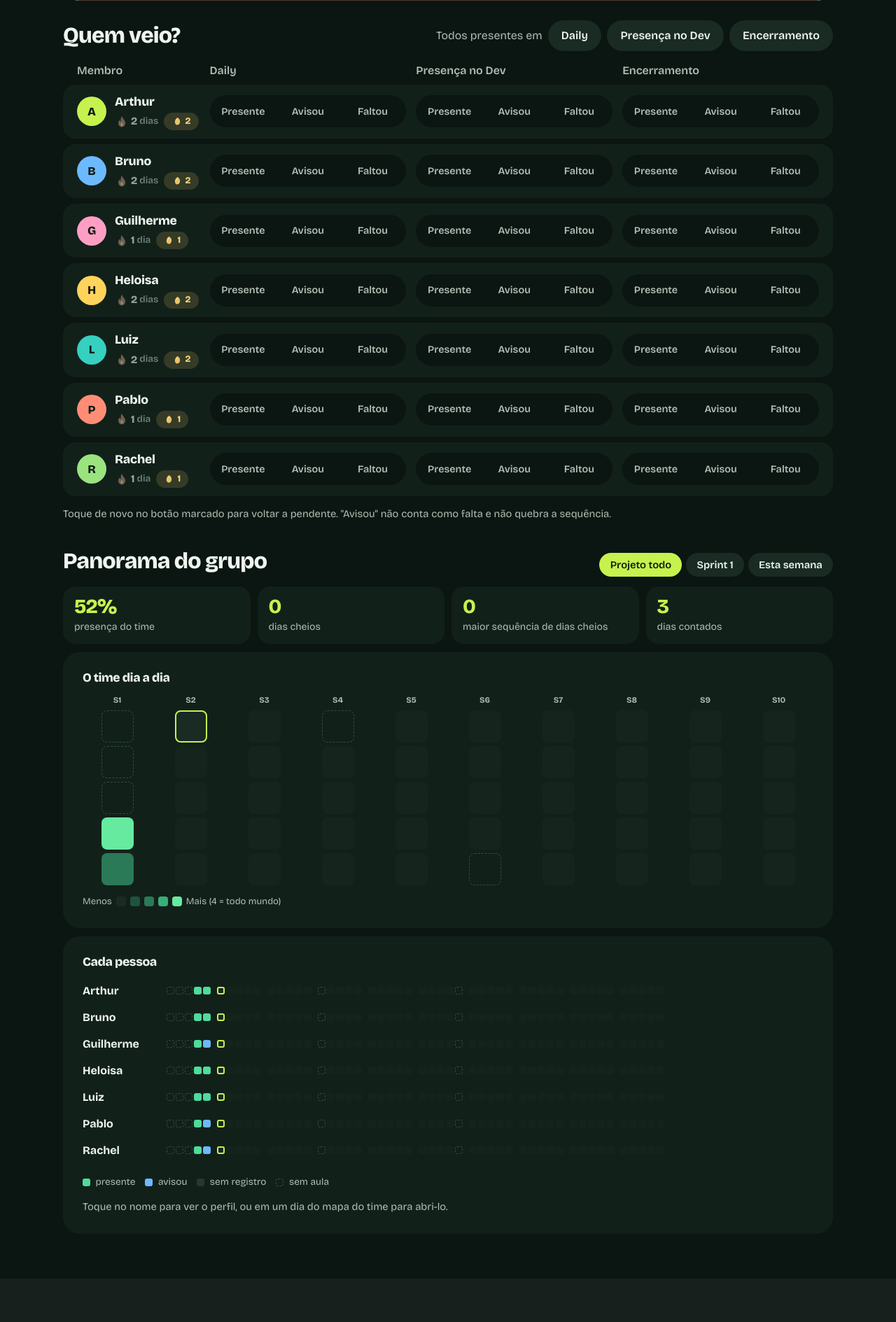
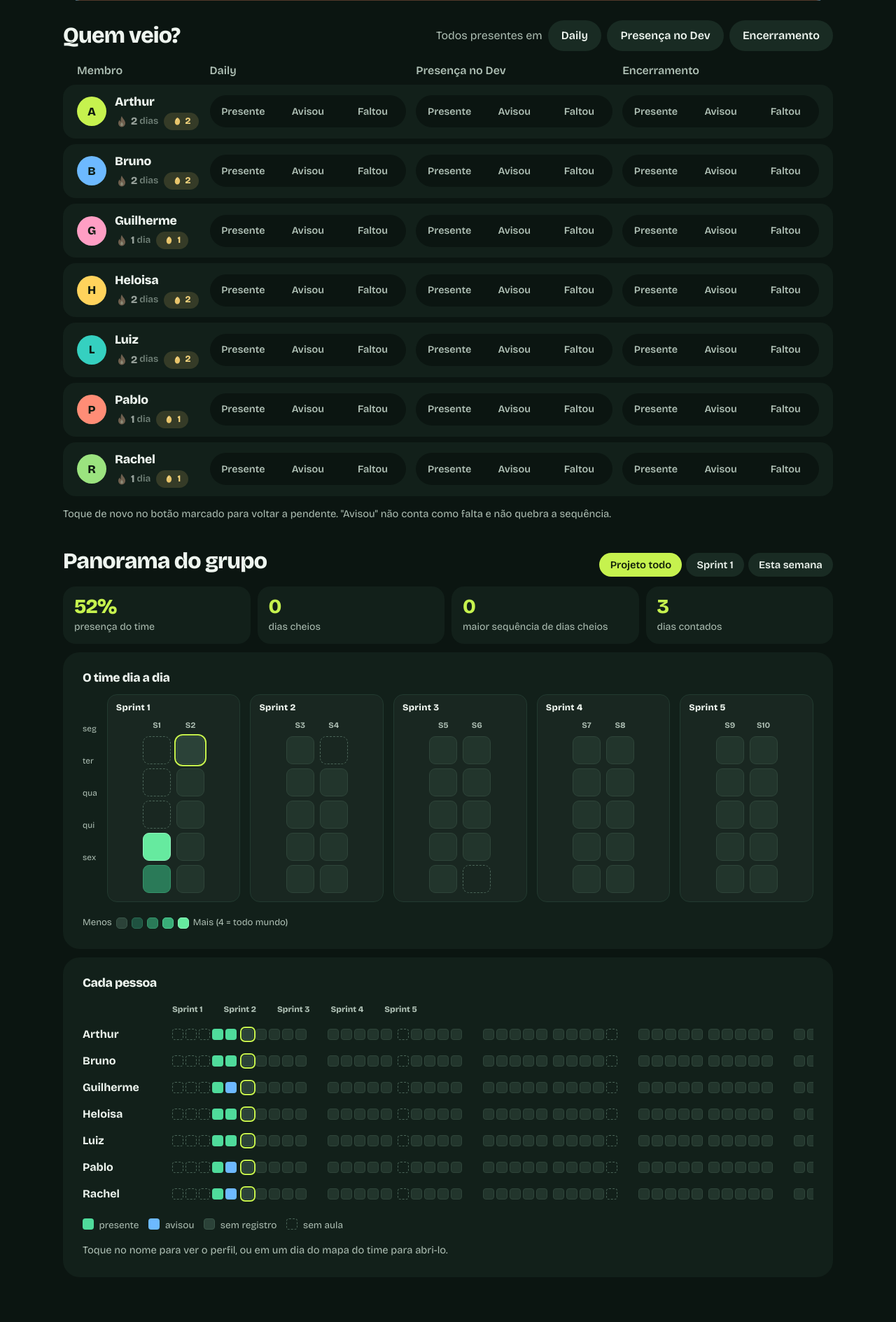
Before and after one commit to malafisor-arthurloyola/StreakScrumForest, a Flask app: page /dia/2026-10-19 in a window 1280 px wide. Shown: the part 566-2455 px from the top of the page at 70% size. Before the commit the page ends 2329 px from the top, so only its background shows below. Run offline with Flask 3, Linux system fonts and the light colour scheme; data comes from the database, SQL or seed files in the repository; data that the repository does not hold is empty.

Commit message:
Panorama: sprints agrupadas, quadrados vazios visiveis e eixo de dias
Co-Authored-By: Claude Sonnet 5.5 <noreply@anthropic.com>

```diff
--- a/app.py
+++ b/app.py
@@ -895,9 +895,18 @@ def _panorama(db, ctx, periodo="projeto", hoje=None):
                     "data": ds, "rotulo": rotulo,
                     "estado": _estado_dia(regs[m["id"]].get(ds, {}), ds, hoje, ctx["dias_set"]),
                 })
-        semanas.append({"n": i + 1, "dias": dias_time})
+        semanas.append({"n": i + 1, "dias": dias_time,
+                        "sprint": game.sprint_da_data(seg.isoformat(), ctx["sprints"])})
         for m in ativos:
             linhas[m["id"]].append(por_pessoa[m["id"]])
+
+    grupos = []
+    for k, sem in enumerate(semanas):
+        if grupos and semanas[grupos[-1][0]]["sprint"] == sem["sprint"]:
+            grupos[-1].append(k)
+        else:
+            grupos.append([k])
+    grupos = [{"sprint": semanas[g[0]]["sprint"], "idx": g} for g in grupos]
 
     possiveis = len(dias_do_periodo) * total
     presentes_total = sum(
@@ -920,6 +929,7 @@ def _panorama(db, ctx, periodo="projeto", hoje=None):
             {"id": "semana", "nome": "Esta semana"},
         ],
         "semanas": semanas,
+        "grupos": grupos,
         "linhas": [{"id": m["id"], "name": m["name"], "semanas": linhas[m["id"]]} for m in ativos],
         "resumo": resumo,
         "total": total,
--- a/static/style.css
+++ b/static/style.css
@@ -978,35 +978,44 @@ body.entrar { display: grid; grid-template-columns: minmax(0, 1fr); place-items:
 .panorama .card h3 { margin-bottom: 14px; font-size: 1.1rem; }
 .panorama .card + .card { margin-top: 12px; }
 
-.gh { display: grid; grid-template-columns: repeat(var(--semanas), minmax(0, 1fr)); gap: 6px; }
-.gh-sem { display: flex; flex-direction: column; align-items: center; gap: 5px; }
+.gh-quadro { display: flex; gap: 14px; overflow-x: auto; padding-bottom: 6px; align-items: flex-start; }
+.gh-eixo { display: flex; flex-direction: column; gap: 6px; flex: none; padding-top: 30px; }
+.gh-eixo span { height: 40px; display: flex; align-items: center; color: var(--ink2); font-size: 0.74rem; }
+.gh-eixo span.gh-n { display: none; }
+.gh-sprint { flex: 1 0 auto; padding: 8px 12px 12px; border-radius: 14px; background: rgba(255,255,255,0.03); border: 1px solid var(--s3); }
+.gh-sprint-nome { display: block; margin-bottom: 8px; color: var(--ink); font-size: 0.8rem; font-weight: 800; letter-spacing: 0.02em; }
+.gh-sems { display: flex; gap: 8px; justify-content: center; }
+.gh-sem { display: flex; flex-direction: column; align-items: center; gap: 6px; }
 .gh-n { color: var(--ink2); font-size: 0.72rem; font-weight: 700; }
-.gh-dia { display: block; width: 100%; max-width: 46px; aspect-ratio: 1; border-radius: 8px; background: var(--s2); }
-.gh-dia[data-n="1"] { background: #1f5240; }
-.gh-dia[data-n="2"] { background: #2a7a58; }
-.gh-dia[data-n="3"] { background: #39ad78; }
-.gh-dia[data-n="4"] { background: #66ea9f; }
-.gh-dia[data-estado="vazio"] { background: #26382f; }
-.gh-dia[data-estado="futuro"] { opacity: 0.45; }
-.gh-dia[data-estado="folga"] { background: transparent; border: 1px dashed var(--s4); }
-.gh-dia[data-hoje] { outline: 2px solid var(--acc); outline-offset: -2px; }
+.gh-dia { display: block; width: 40px; height: 40px; border-radius: 9px; background: #2b4238; border: 1px solid #3a5649; box-sizing: border-box; }
+.gh-dia[data-n="1"] { background: #1f5240; border-color: #2b6b53; }
+.gh-dia[data-n="2"] { background: #2a7a58; border-color: #36956b; }
+.gh-dia[data-n="3"] { background: #39ad78; border-color: #4fcc92; }
+.gh-dia[data-n="4"] { background: #66ea9f; border-color: #8ff5bd; }
+.gh-dia[data-estado="vazio"] { background: #2b4238; }
+.gh-dia[data-estado="futuro"] { background: #22352c; border-color: #2f453a; }
+.gh-dia[data-estado="folga"] { background: transparent; border: 1px dashed #4a6558; }
+.gh-dia[data-hoje] { outline: 2px solid var(--acc); outline-offset: 1px; }
 a.gh-dia:hover { filter: brightness(1.25); }
 .gh-legenda { display: flex; flex-wrap: wrap; align-items: center; gap: 6px; margin-top: 14px; color: var(--ink2); font-size: 0.82rem; }
-.gh-legenda .gh-dia { display: inline-block; width: 14px; height: 14px; max-width: none; border-radius: 4px; }
+.gh-legenda .gh-dia { display: inline-block; width: 16px; height: 16px; border-radius: 5px; }
 
 .pessoas { display: grid; gap: 4px; overflow-x: auto; padding-bottom: 4px; }
 .pessoa { display: flex; align-items: center; gap: 12px; padding: 5px 0; min-width: max-content; }
 .pessoa-nome { flex: none; width: 108px; color: var(--ink); font-weight: 700; text-decoration: none; }
 .pessoa-nome:hover { text-decoration: underline; }
-.pessoa-semanas { display: flex; gap: 9px; }
-.pessoa-sem { display: flex; gap: 2px; }
-.pdia { display: block; width: 11px; height: 11px; border-radius: 3px; background: var(--s2); }
-.pdia[data-estado="presente"] { background: var(--ok); }
-.pdia[data-estado="justificada"] { background: var(--aviso); }
-.pdia[data-estado="hoje"] { outline: 2px solid var(--acc); outline-offset: -2px; }
-.pdia[data-estado="vazio"], .pdia[data-estado="faltou"] { background: #26382f; }
-.pdia[data-estado="futuro"] { opacity: 0.4; }
-.pdia[data-estado="folga"] { background: transparent; border: 1px dashed var(--s4); }
+.pessoa-semanas { display: flex; gap: 14px; }
+.pessoa-sprint { display: flex; gap: 8px; padding: 0 8px; }
+.pessoa-cab .pessoa-sprint { padding: 0 8px; }
+.pessoa-sprint-nome { color: var(--ink2); font-size: 0.74rem; font-weight: 800; }
+.pessoa-sem { display: flex; gap: 3px; }
+.pdia { display: block; width: 16px; height: 16px; border-radius: 4px; background: #2b4238; border: 1px solid #3a5649; box-sizing: border-box; }
+.pdia[data-estado="presente"] { background: var(--ok); border-color: transparent; }
+.pdia[data-estado="justificada"] { background: var(--aviso); border-color: transparent; }
+.pdia[data-estado="hoje"] { outline: 2px solid var(--acc); outline-offset: 1px; }
+.pdia[data-estado="vazio"], .pdia[data-estado="faltou"] { background: #2b4238; }
+.pdia[data-estado="futuro"] { background: #22352c; border-color: #2f453a; }
+.pdia[data-estado="folga"] { background: transparent; border: 1px dashed #4a6558; }
 .panorama-semana .pdia { width: 30px; height: 30px; border-radius: 8px; }
 .panorama-semana .pessoa-nome { width: 108px; }
 .cal-legenda .pdia { display: inline-block; vertical-align: -2px; margin-right: 4px; }
--- a/templates/_panorama.html
+++ b/templates/_panorama.html
@@ -23,8 +23,13 @@
 
   <div class="card">
     <h3>O time dia a dia</h3>
-    <div class="gh" style="--semanas: {{ p.semanas | length }}">
-      {% for sem in p.semanas %}
+    <div class="gh-quadro">
+      <div class="gh-eixo" aria-hidden="true"><span class="gh-n">&nbsp;</span><span>seg</span><span>ter</span><span>qua</span><span>qui</span><span>sex</span></div>
+      {% for g in p.grupos %}
+      <div class="gh-sprint">
+        <span class="gh-sprint-nome">Sprint {{ g.sprint }}</span>
+        <div class="gh-sems">
+          {% for k in g.idx %}{% set sem = p.semanas[k] %}
           <div class="gh-sem">
             <span class="gh-n">S{{ sem.n }}</span>
             {% for d in sem.dias %}
@@ -39,6 +44,9 @@
           </div>
           {% endfor %}
         </div>
+      </div>
+      {% endfor %}
+    </div>
     <div class="gh-legenda">
       <span>Menos</span>
       <i class="gh-dia" data-n="0"></i><i class="gh-dia" data-n="1"></i><i class="gh-dia" data-n="2"></i><i class="gh-dia" data-n="3"></i><i class="gh-dia" data-n="4"></i>
@@ -49,13 +57,19 @@
   <div class="card">
     <h3>Cada pessoa</h3>
     <div class="pessoas">
+      <div class="pessoa pessoa-cab" aria-hidden="true">
+        <span class="pessoa-nome"></span>
+        <div class="pessoa-semanas">{% for g in p.grupos %}<span class="pessoa-sprint"><span class="pessoa-sprint-nome">Sprint {{ g.sprint }}</span></span>{% endfor %}</div>
+      </div>
       {% for l in p.linhas %}
       <div class="pessoa">
         <a class="pessoa-nome" href="{{ url_for('membro_page', member_id=l.id) }}">{{ l.name }}</a>
         <div class="pessoa-semanas">
-          {% for sem in l.semanas %}
-          <span class="pessoa-sem">
-            {% for c in sem %}<span class="pdia" data-estado="{{ c.estado }}" title="{{ c.rotulo }}: {{ textos_pessoa[c.estado] }}"></span>{% endfor %}
+          {% for g in p.grupos %}
+          <span class="pessoa-sprint">
+            {% for k in g.idx %}<span class="pessoa-sem">
+              {% for c in l.semanas[k] %}<span class="pdia" data-estado="{{ c.estado }}" title="{{ c.rotulo }}: {{ textos_pessoa[c.estado] }}"></span>{% endfor %}
+            </span>{% endfor %}
           </span>
           {% endfor %}
         </div>
```
Lines whose indentation alone changed are shown as unchanged.
